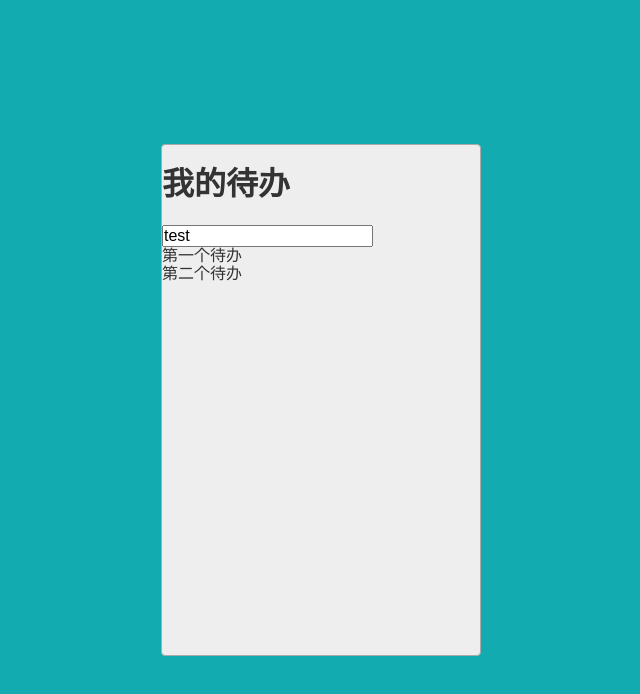
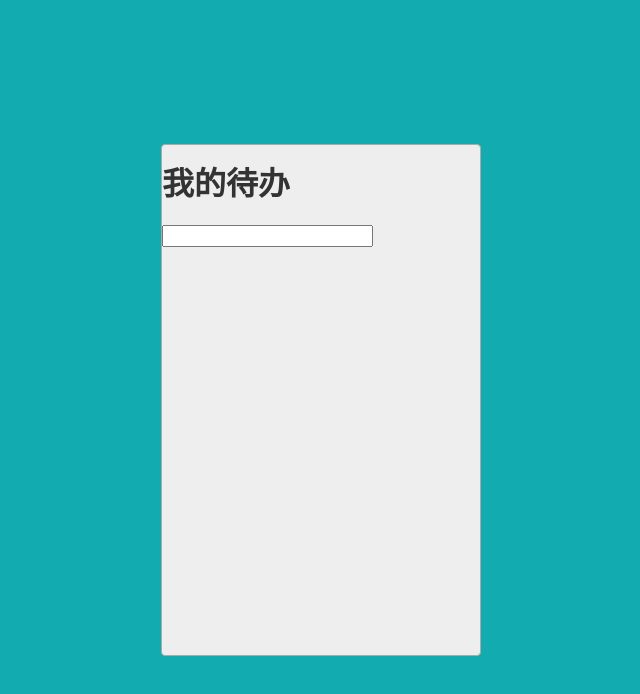
Before and after one commit to xiaokunxu/react-todolist, a React (Create React App) app: page / in a window 1280 px wide. Shown: the top 694 px of the page, without its empty margins (319-959 px from the left). Built offline with nearby package versions, Linux system fonts and the light colour scheme.

Commit message:
新增 todo

```diff
--- a/src/App.js
+++ b/src/App.js
@@ -10,23 +10,23 @@ class App extends Component {
     constructor(props) {
         super(props)
         this.state = {
-            newTodo: 'test',
+            newTodo: '',
             todoList: [
-                { id: 1, title: '第一个待办' },
-                { id: 2, title: '第二个待办' },
+
             ]
         }
     }
     render() {
         let todos = this.state.todoList.map((item, index) => {
             return ( <
-                li >
+                li key = { index } >
                 <
                 TodoItem todo = { item }
                 /> < /
                 li >
             )
         })
+        console.log(todos)
         return ( <
             div className = "App" >
             <
@@ -34,7 +34,7 @@ class App extends Component {
             div className = "inputWrapper" >
             <
             TodoInput content = { this.state.newTodo }
-            onSubmit = { this.addTodo }
+            onSubmit = { this.addTodo.bind(this) }
             /> < /
             div > <
             ol > { todos } <
```
